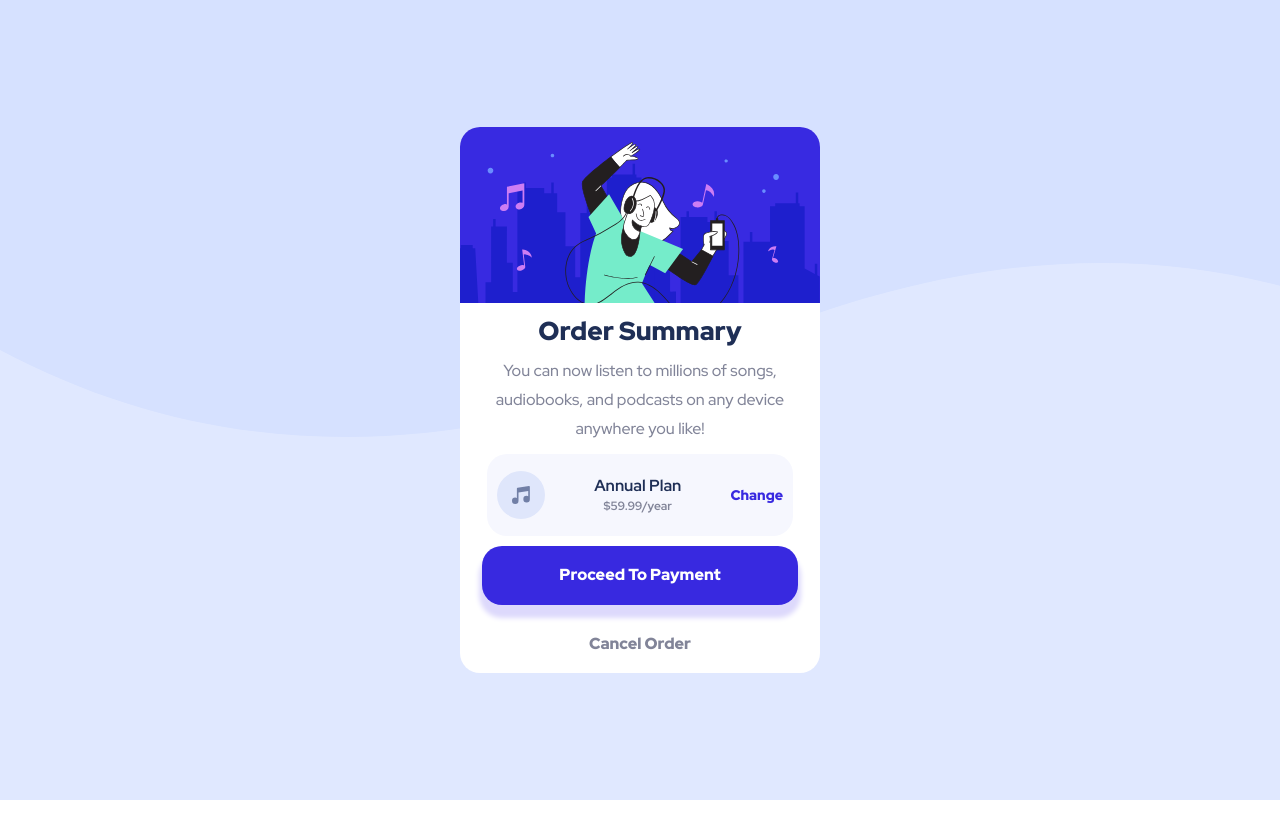
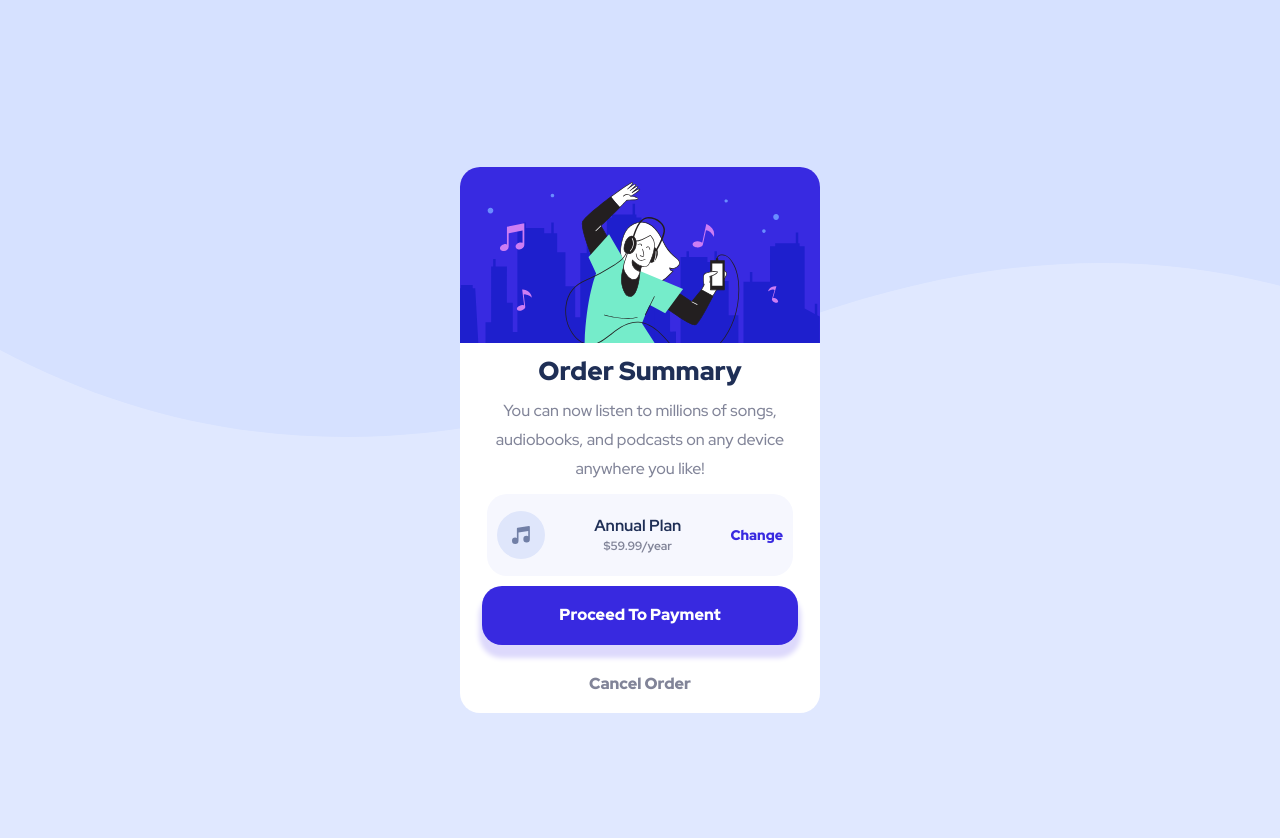
Before and after one commit to MonaElshikh/Order-Summary-Component, a plain HTML site: page index.html in a window 1280 px wide. Before the commit the page ends 800 px from the top, so only its background shows below. Drawn offline with Linux system fonts and the light colour scheme.

Commit message:
Read-me and css last modify

```diff
--- a/css/summary-card.css
+++ b/css/summary-card.css
@@ -125,6 +125,9 @@ a {
 }
 /* Start Media quoery */
 @media (min-width: 768px) {
+  .container {
+    height: 110vh;
+  }
   .container::before {
     background-image: url(../images/pattern-background-desktop.svg);
   }
```
Also changed, not shown: 1 other file.
